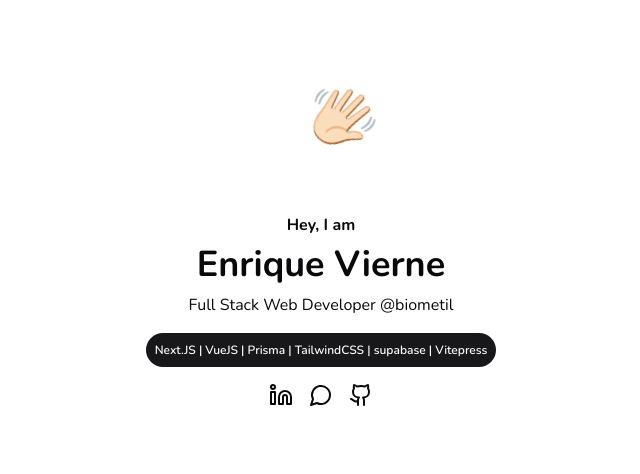
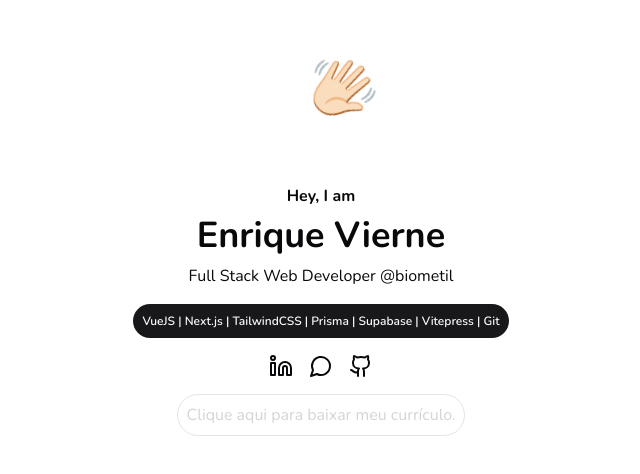
Before and after one commit to enriquevierne/i-am, a Next.js app: page / in a window 1280 px wide. Shown: the part 154-628 px from the top of the page, without its empty margins (319-959 px from the left). Built offline with nearby package versions, Linux system fonts and the light colour scheme.

Commit message:
FEAT: add my curriculum to download

```diff
--- a/app/page.tsx
+++ b/app/page.tsx
@@ -23,8 +23,8 @@ export default function Home() {
             </div>
             <ul className="max-w-96 w-11/12 flex gap-1 flex-wrap justify-center">
                 <Badge className="p-2">
-                    Next.JS | VueJS | Prisma | TailwindCSS | supabase |
-                    Vitepress
+                    VueJS | Next.js | TailwindCSS | Prisma | Supabase |
+                    Vitepress | Git
                 </Badge>
             </ul>
             <ul className="flex gap-4 justify-center">
@@ -40,6 +40,13 @@ export default function Home() {
                     <Github />
                 </Link>
             </ul>
+
+            <a
+                href={"/Curriculum.pdf"}
+                download={"Enrique Vierne Full Stack Web Developer.pdf"}
+                className="p-2 border rounded-full text-neutral-300 hover:text-neutral-500 hover:border-neutral-500 ease-in-out duration-300">
+                Clique aqui para baixar meu currículo.
+            </a>
         </div>
     );
 }
```
Also changed, not shown: 1 other file (tests, documents, lock files or other folders).
